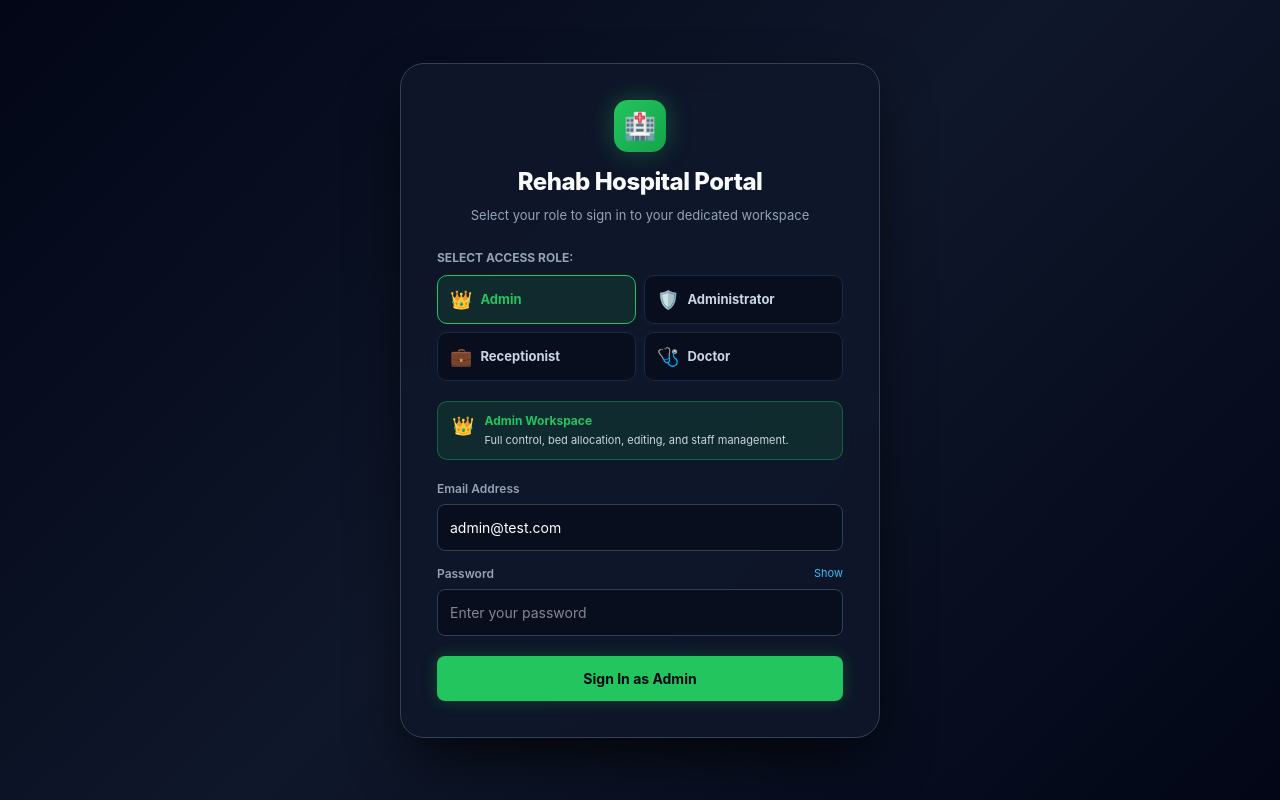
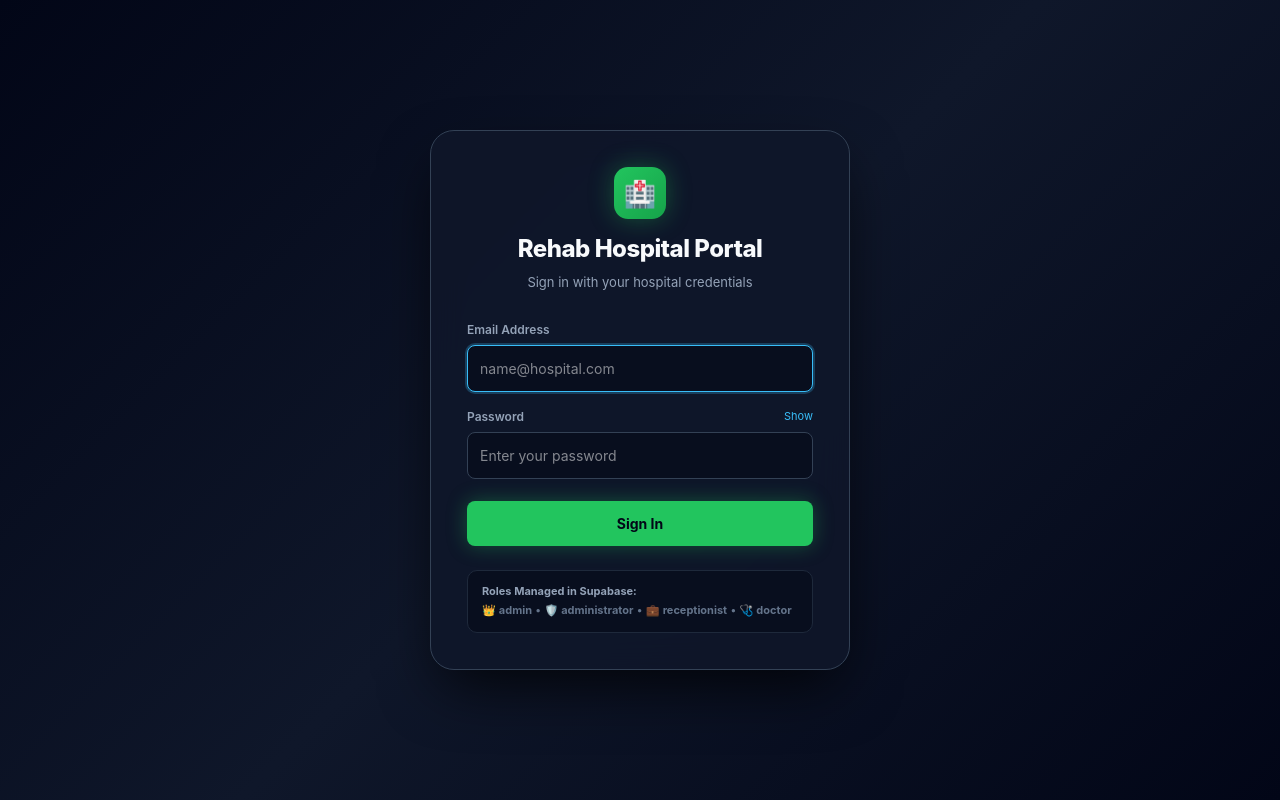
Before and after one commit to harsh1806-web/rehab-system, a Next.js app: page /login in a window 1280 px wide. Built offline with nearby package versions, Linux system fonts and the light colour scheme; no server answers.

Commit message:
Allow users, passwords, and roles to be fully managed and edited directly in Supabase

```diff
--- a/app/login/page.js
+++ b/app/login/page.js
@@ -7,67 +7,11 @@ import { supabase } from "@/lib/supabase"
 export default function Login() {
   const router = useRouter()
 
-  const [selectedRole, setSelectedRole] = useState("admin")
-  const [email, setEmail] = useState("admin@test.com")
-  const [password, setPassword] = useState("") // Empty at start as requested
+  const [email, setEmail] = useState("")
+  const [password, setPassword] = useState("")
   const [showPassword, setShowPassword] = useState(false)
   const [loading, setLoading] = useState(false)
   const [errorMsg, setErrorMsg] = useState("")
-
-  const rolePortals = [
-    {
-      id: "admin",
-      title: "Admin",
-      icon: "👑",
-      color: "#22c55e",
-      bg: "rgba(34, 197, 94, 0.12)",
-      borderColor: "rgba(34, 197, 94, 0.35)",
-      defaultEmail: "admin@test.com",
-      description: "Full control, bed allocation, editing, and staff management."
-    },
-    {
-      id: "administrator",
-      title: "Administrator",
-      icon: "🛡️",
-      color: "#60a5fa",
-      bg: "rgba(96, 165, 250, 0.12)",
-      borderColor: "rgba(96, 165, 250, 0.35)",
-      defaultEmail: "administrator@test.com",
-      description: "Full system visibility with strict read-only audit access."
-    },
-    {
-      id: "receptionist",
-      title: "Receptionist",
-      icon: "💼",
-      color: "#f59e0b",
-      bg: "rgba(245, 158, 11, 0.12)",
-      borderColor: "rgba(245, 158, 11, 0.35)",
-      defaultEmail: "user@test.com",
-      description: "Daily admissions, bed assignment, and operational patient care."
-    },
-    {
-      id: "doctor",
-      title: "Doctor",
-      icon: "🩺",
-      color: "#38bdf8",
-      bg: "rgba(56, 189, 248, 0.12)",
-      borderColor: "rgba(56, 189, 248, 0.35)",
-      defaultEmail: "doctor@test.com",
-      description: "Clinical status review and direct medical diagnosis editing."
-    }
-  ]
-
-  const activePortal = rolePortals.find((p) => p.id === selectedRole) || rolePortals[0]
-
-  const handleRoleSelect = (roleId) => {
-    setSelectedRole(roleId)
-    const portal = rolePortals.find((p) => p.id === roleId)
-    if (portal) {
-      setEmail(portal.defaultEmail)
-    }
-    setPassword("") // Clear password when switching portals
-    setErrorMsg("")
-  }
 
   const handleLogin = async (e) => {
     e.preventDefault()
@@ -80,13 +24,14 @@ export default function Login() {
     setErrorMsg("")
 
     try {
+      // 1. Authenticate with Supabase Auth
       const { data, error } = await supabase.auth.signInWithPassword({
         email: email.trim(),
         password
       })
 
       if (error) {
-        setErrorMsg(error.message)
+        setErrorMsg(error.message || "Invalid login credentials")
         setLoading(false)
         return
       }
@@ -98,17 +43,22 @@ export default function Login() {
         return
       }
 
-      // Synchronize role with selected portal
-      await supabase
+      // 2. Fetch role directly from Supabase 'profiles' table
+      const { data: profile, error: profileError } = await supabase
         .from("profiles")
-        .upsert([
-          {
-            id: userId,
-            email: email.trim(),
-            role: selectedRole
-          }
-        ])
+        .select("role")
+        .eq("id", userId)
+        .single()
 
+      // If profile doesn't exist yet, create one from user metadata or default to user
+      if (profileError && profileError.code === "PGRST116") {
+        const defaultRole = data.user.user_metadata?.role || "receptionist"
+        await supabase
+          .from("profiles")
+          .insert([{ id: userId, email: email.trim(), role: defaultRole }])
+      }
+
+      // 3. Navigate to dashboard (Dashboard dynamically adapts to profile role)
       router.push("/admin")
     } catch (err) {
       console.error(err)
@@ -137,14 +87,14 @@ export default function Login() {
           padding: "36px",
           borderRadius: "24px",
           width: "100%",
-          maxWidth: "480px",
+          maxWidth: "420px",
           boxShadow: "0 25px 60px -12px rgba(0, 0, 0, 0.8)",
           color: "#f8fafc",
           boxSizing: "border-box"
         }}
       >
         {/* Brand Header */}
-        <div style={{ textAlign: "center", marginBottom: "24px" }}>
+        <div style={{ textAlign: "center", marginBottom: "28px" }}>
           <div
             style={{
               width: "52px",
@@ -165,70 +115,8 @@ export default function Login() {
             Rehab Hospital Portal
           </h2>
           <p style={{ margin: 0, fontSize: "13px", color: "#94a3b8" }}>
-            Select your role to sign in to your dedicated workspace
+            Sign in with your hospital credentials
           </p>
-        </div>
-
-        {/* 4-Role Portal Selector Grid */}
-        <div style={{ marginBottom: "20px" }}>
-          <label style={{ display: "block", fontSize: "12px", color: "#94a3b8", marginBottom: "8px", fontWeight: "700" }}>
-            SELECT ACCESS ROLE:
-          </label>
-          <div style={{ display: "grid", gridTemplateColumns: "1fr 1fr", gap: "8px" }}>
-            {rolePortals.map((p) => {
-              const isSelected = selectedRole === p.id
-              return (
-                <button
-                  key={p.id}
-                  type="button"
-                  onClick={() => handleRoleSelect(p.id)}
-                  style={{
-                    background: isSelected ? p.bg : "#080e1e",
-                    border: `1px solid ${isSelected ? p.color : "#1e293b"}`,
-                    borderRadius: "10px",
-                    padding: "10px 12px",
-                    display: "flex",
-                    alignItems: "center",
-                    gap: "8px",
-                    cursor: "pointer",
-                    transition: "all 0.15s ease",
-                    textAlign: "left"
-                  }}
-                >
-                  <span style={{ fontSize: "18px" }}>{p.icon}</span>
-                  <div>
-                    <div style={{ fontSize: "13px", fontWeight: "700", color: isSelected ? p.color : "#cbd5e1" }}>
-                      {p.title}
-                    </div>
-                  </div>
-                </button>
-              )
-            })}
-          </div>
-        </div>
-
-        {/* Active Portal Info Banner */}
-        <div
-          style={{
-            background: activePortal.bg,
-            border: `1px solid ${activePortal.borderColor}`,
-            padding: "10px 14px",
-            borderRadius: "10px",
-            marginBottom: "20px",
-            display: "flex",
-            alignItems: "flex-start",
-            gap: "10px"
-          }}
-        >
-          <span style={{ fontSize: "18px" }}>{activePortal.icon}</span>
-          <div>
-            <div style={{ fontSize: "12px", fontWeight: "700", color: activePortal.color }}>
-              {activePortal.title} Workspace
-            </div>
-            <div style={{ fontSize: "11px", color: "#cbd5e1", marginTop: "2px" }}>
-              {activePortal.description}
-            </div>
-          </div>
         </div>
 
         {/* Error Alert */}
@@ -249,7 +137,7 @@ export default function Login() {
         )}
 
         {/* Login Form */}
-        <form onSubmit={handleLogin} style={{ display: "flex", flexDirection: "column", gap: "14px" }}>
+        <form onSubmit={handleLogin} style={{ display: "flex", flexDirection: "column", gap: "16px" }}>
           <div>
             <label
               style={{
@@ -268,6 +156,7 @@ export default function Login() {
               value={email}
               onChange={(e) => setEmail(e.target.value)}
               required
+              autoFocus
               style={{
                 width: "100%",
                 padding: "12px",
@@ -331,7 +220,7 @@ export default function Login() {
             style={{
               width: "100%",
               padding: "12px",
-              background: activePortal.color,
+              background: "#22c55e",
               border: "none",
               borderRadius: "8px",
               color: "#020617",
@@ -340,13 +229,28 @@ export default function Login() {
               cursor: loading ? "not-allowed" : "pointer",
               opacity: loading ? 0.7 : 1,
               marginTop: "6px",
-              transition: "all 0.15s ease",
-              boxShadow: `0 0 15px ${activePortal.color}44`
+              boxShadow: "0 0 20px rgba(34, 197, 94, 0.35)"
             }}
           >
-            {loading ? "Authenticating..." : `Sign In as ${activePortal.title}`}
+            {loading ? "Authenticating..." : "Sign In"}
           </button>
         </form>
+
+        <div
+          style={{
+            marginTop: "24px",
+            padding: "12px 14px",
+            background: "#080e1e",
+            border: "1px solid #1e293b",
+            borderRadius: "10px",
+            fontSize: "11px",
+            color: "#64748b",
+            lineHeight: "1.6"
+          }}
+        >
+          <div style={{ fontWeight: "700", color: "#94a3b8", marginBottom: "2px" }}>Roles Managed in Supabase:</div>
+          <div>👑 <b>admin</b> • 🛡️ <b>administrator</b> • 💼 <b>receptionist</b> • 🩺 <b>doctor</b></div>
+        </div>
       </div>
     </div>
   )
```
